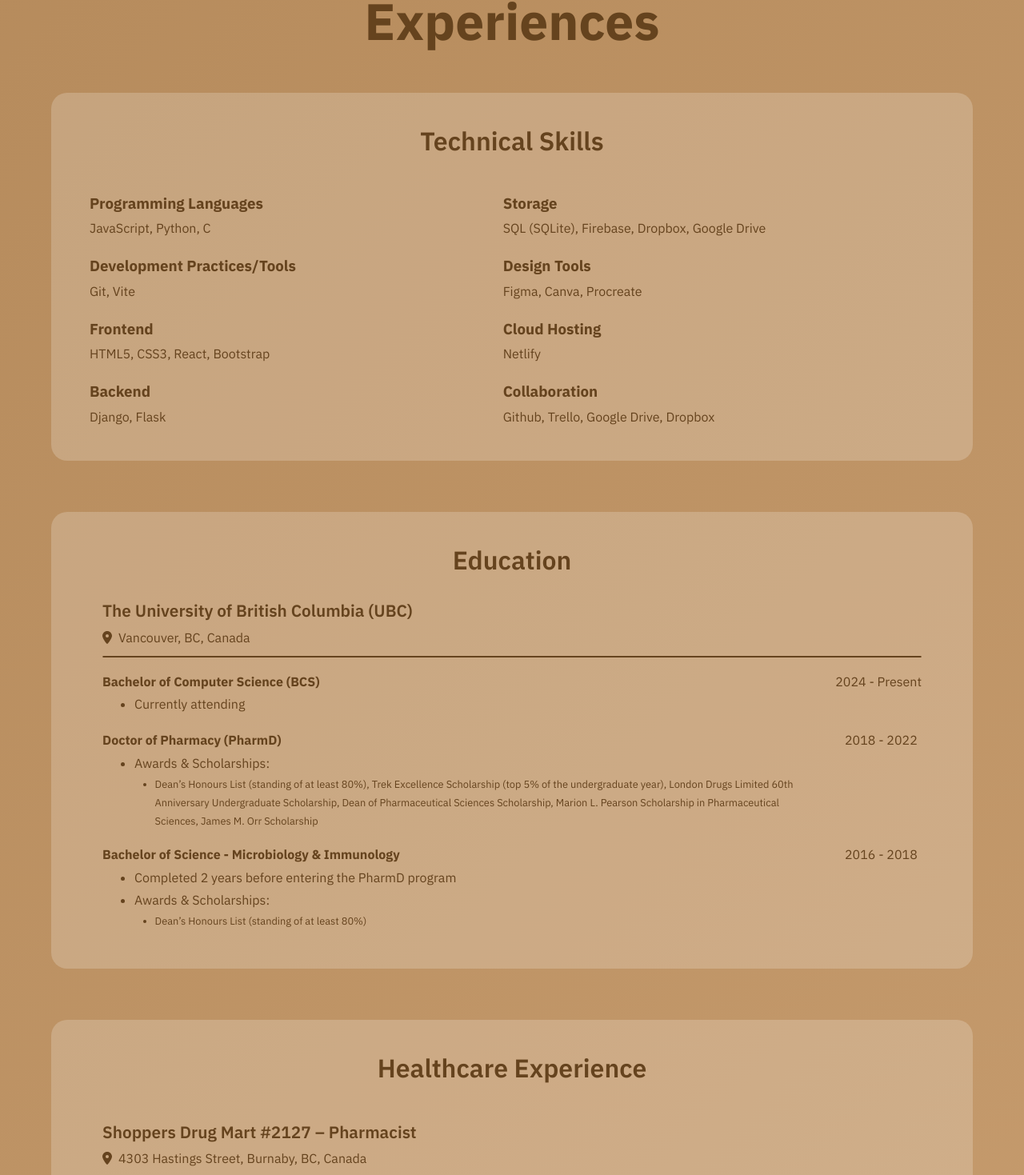
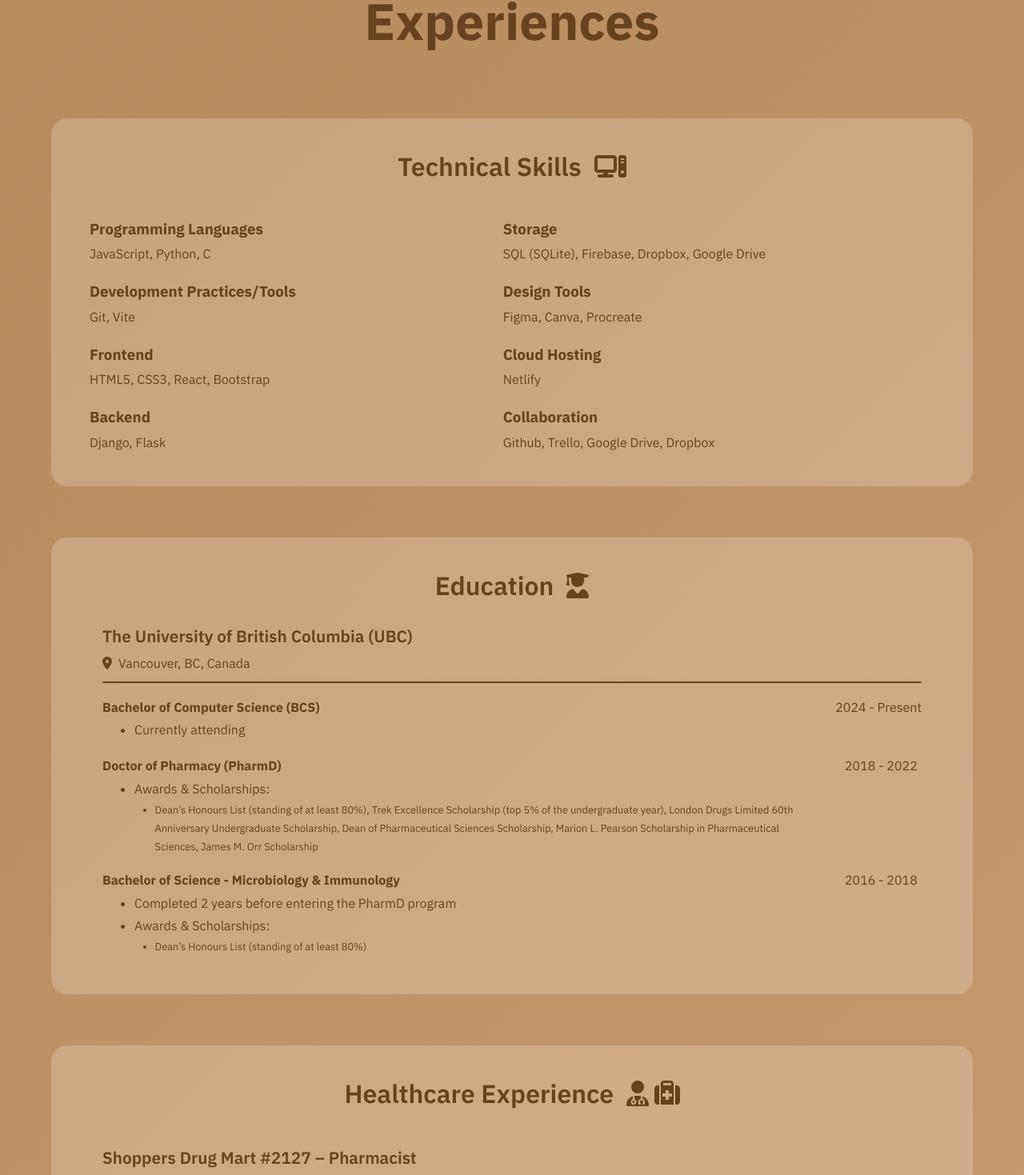
Before and after one commit to steph-xue/portfolio, a React (Vite) app: page /experiences in a window 1280 px wide. Shown: the part 175-1644 px from the top of the page at 80% size. Built offline with nearby package versions, Linux system fonts and the light colour scheme.

Commit message:
add icons to experiences

```diff
--- a/src/components/Experiences.jsx
+++ b/src/components/Experiences.jsx
@@ -1,6 +1,11 @@
 import React from "react"
 import { FontAwesomeIcon } from '@fortawesome/react-fontawesome'
 import { faLocationDot } from '@fortawesome/free-solid-svg-icons'
+import { faComputer } from '@fortawesome/free-solid-svg-icons'
+import { faUserGraduate } from '@fortawesome/free-solid-svg-icons'
+import { faUserDoctor } from '@fortawesome/free-solid-svg-icons'
+import { faSuitcaseMedical } from '@fortawesome/free-solid-svg-icons'
+import { faBookOpen } from '@fortawesome/free-solid-svg-icons'
 import hData from "../experiences-data/healthcare-data";
 import rData from "../experiences-data/research-data";
 
@@ -69,7 +74,10 @@ function Experiences(props) {
 
             {/* Technical skills section */}
             <div className={props.darkMode ? "technical-skills experiences-container-dark" : "technical-skills experiences-container-light"}>
-                <h2 className="technical-skills-title">Technical Skills</h2>
+                <h2 className="technical-skills-title">
+                    Technical Skills
+                    <FontAwesomeIcon className="skills-icon" icon={faComputer} />
+                </h2>
                 <div className="skills-text">
                     <div className="skills-category skills-languages">
                         <h3 className="skills-category-title">Programming Languages</h3>
@@ -108,7 +116,10 @@ function Experiences(props) {
 
             {/* Education section */}
             <div className={props.darkMode ? "education experiences-container-dark" : "education experiences-container-light"}>
-                <h2 className="education-title">Education</h2>
+                <h2 className="education-title">
+                    Education
+                    <FontAwesomeIcon className="skills-icon" icon={faUserGraduate} />
+                </h2>
                 <div className="education-text">
                     <div className="education-university-title">
                         <h3 className="education-university-name">The University of British Columbia (UBC)</h3>
@@ -153,13 +164,20 @@ function Experiences(props) {
 
             {/* Healthcare experiences section */}
             <div className={props.darkMode ? "healthcare experiences-container-dark" : "healthcare experiences-container-light"}>
-                <h2 className="healthcare-title">Healthcare Experience</h2>
+                <h2 className="healthcare-title">
+                    Healthcare Experience
+                    <FontAwesomeIcon className="skills-icon" icon={faUserDoctor} />
+                    <FontAwesomeIcon className="skills-icon health-icon" icon={faSuitcaseMedical} />
+                </h2>
                 {healthcareDataElements}
             </div>
 
             {/* Research experiences section */}
             <div className={props.darkMode ? "research experiences-container-dark" : "research experiences-container-light"}>
-                <h2 className="research-title">Research Experience</h2>
+                <h2 className="research-title">
+                    Research Experience
+                    <FontAwesomeIcon className="skills-icon" icon={faBookOpen} />
+                </h2>
                 {researchDataElements}
             </div>
         </div>
--- a/src/style.scss
+++ b/src/style.scss
@@ -908,7 +908,7 @@ a {
 	font-weight: var(--fw-bold);
 	text-align: center;
 	margin-top: 2em;
-	margin-bottom: 0;
+	margin-bottom: 0.5em;
 }
 
 .experiences-container-light {
@@ -968,6 +968,15 @@ a {
 	width: 100%;
 	margin: 2em 0 1.5em 0;
 	padding: 0;
+}
+
+.skills-icon {
+	font-size: var(--fs-xl);
+	margin-left: 0.5em;
+}
+
+.health-icon {
+	margin-left: 0.2em !important;
 }
 
 .technical-skills-title {
@@ -1141,7 +1150,7 @@ a {
 }
 
 .healthcare {
-	margin-bottom: 1em;
+	margin-bottom: 2em;
 }
 
 .healthcare-title {
```
